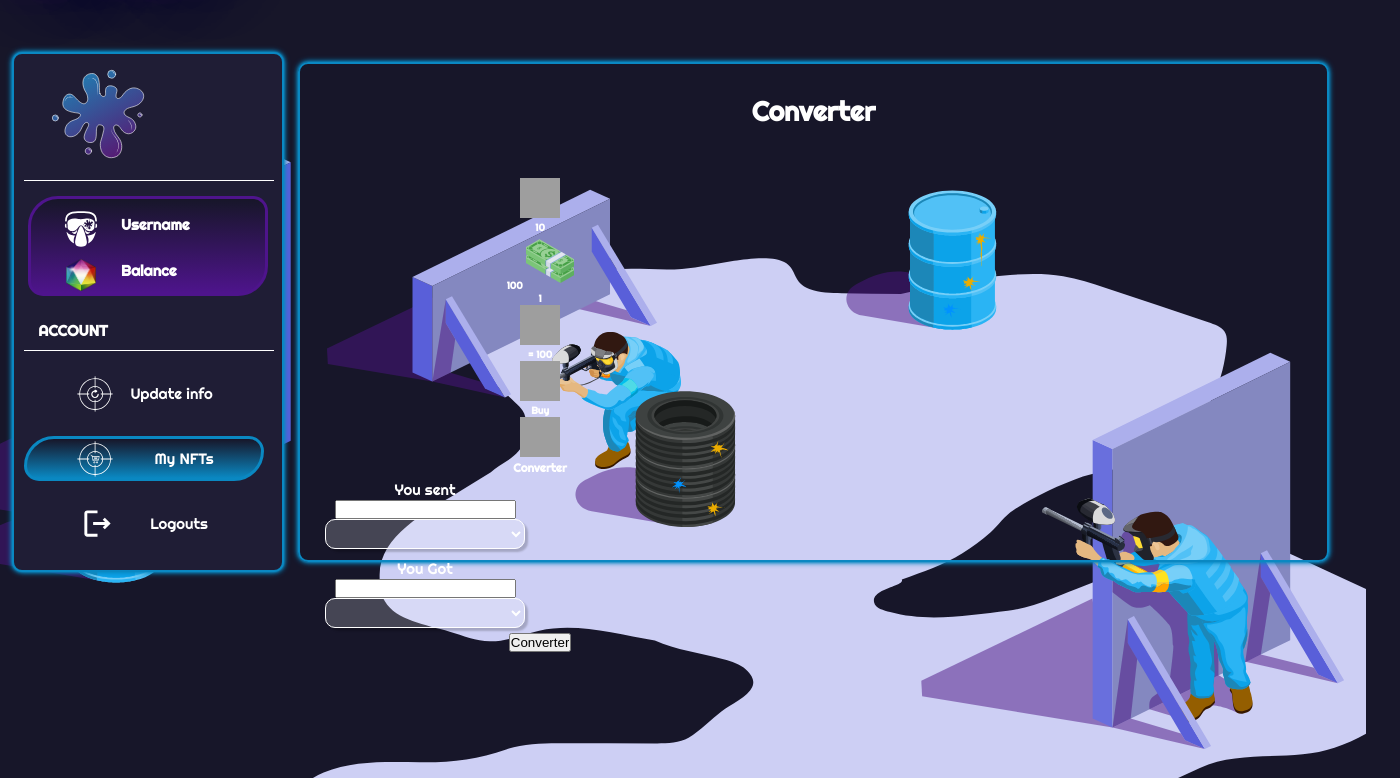
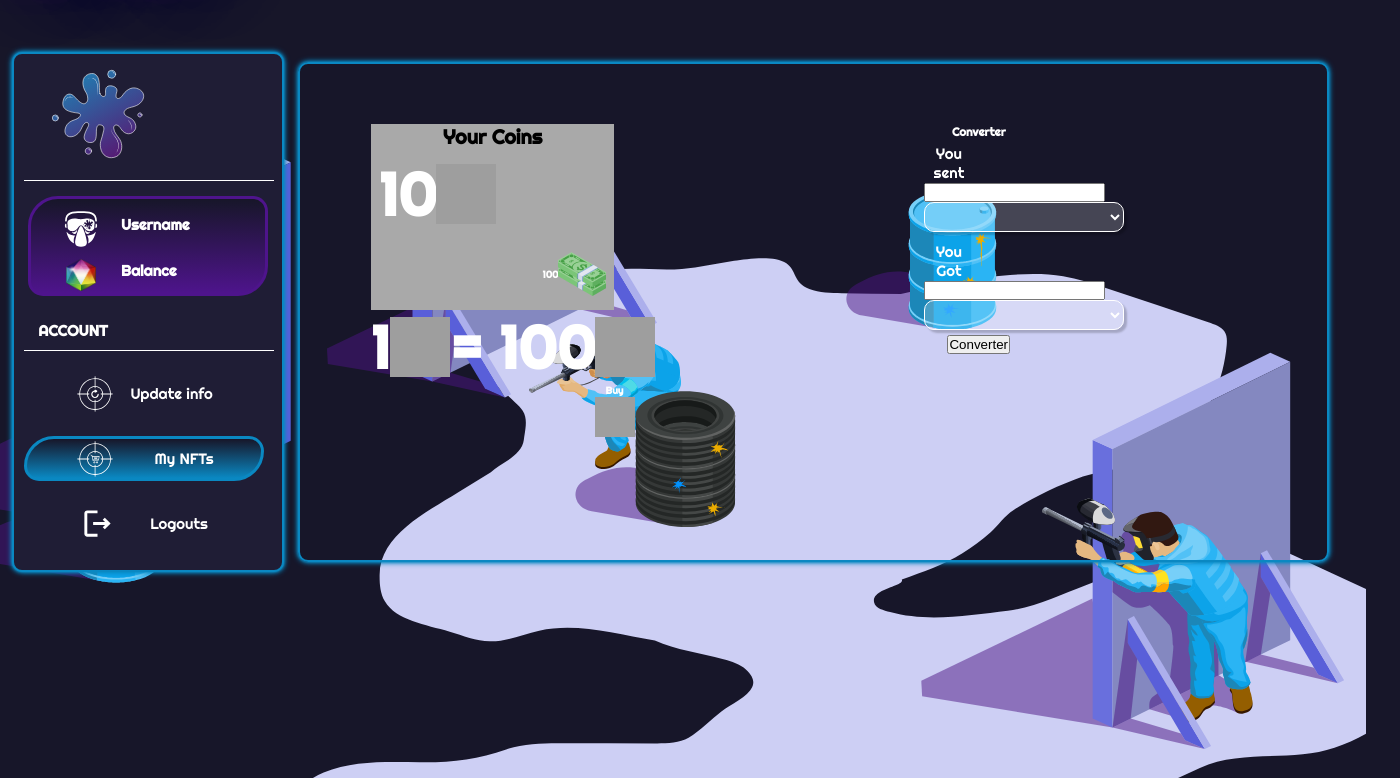
Before and after one commit to Miguelhxrz/BattlePaint, a PHP site: page /view/converter.php in a window 1400 px wide. Shown: the part 75-853 px from the top of the page. Run offline with PHP 8.4, Linux system fonts and the light colour scheme; grey boxes are pictures that could not be loaded.

Commit message:
converter

```diff
--- a/css/converter.css
+++ b/css/converter.css
@@ -494,11 +494,6 @@
     margin-top: 30px;
 }
 
-.moneda_1 {
-    height: 40px;
-    width: 40px;
-}
-
 .moneda_2 {
     height: 40px;
     width: 40px;
@@ -528,3 +523,76 @@
     height: 40px;
     width: 40px;
 }
+
+.nft__container {
+    width: 100%;
+    display: flex;
+    flex-direction: row;
+}
+
+.container_balance {
+    width: 70%;
+}
+
+.converter {
+    width: 30%;
+}
+
+.balance {
+    display: flex;
+    flex-direction: column;
+    width: 40%;
+    background-color: darkgrey;
+    display: flex;
+    margin-left: 10%;
+}
+
+.balance_a {
+    display: flex;
+    flex-direction: row;
+    align-items: center;
+    justify-content: flex-start;
+    margin: 8px;
+}
+
+.balance_a h4 {
+    font-size: 6rem;
+}
+
+.your_coins {
+    font-size: 2rem;
+    color: black;
+}
+
+.moneda_1 {
+    height: 60px;
+    width: 60px;
+}
+
+.balance_b {
+    display: flex;
+    flex-direction: row;
+    align-items: center;
+    justify-content: flex-end;
+    margin: 8px;
+}
+
+.balance_b h4 {
+    display: flex;
+}
+
+.valor {
+    display: flex;
+    flex-direction: row;
+    align-items: center;
+    margin-left: 10%;
+}
+
+.valor h4 {
+    font-size: 6rem;
+}
+
+.valor img {
+    height: 60px;
+    width: 60px;
+}
--- a/view/converter.php
+++ b/view/converter.php
@@ -114,24 +114,33 @@
             </div>
 
             <div class="register__block two">
-                <div class="register__title">
-                    <h2>Converter</h2>
-                </div>
                 <div class="user_update">
 
                     <section class="nft__container">
                         <article class="container_balance">
+                            <div class="conta_balance">
                             <div class="balance">
-                                <img src="../source/img/svg/paint-backets.svg" class="moneda_1" alt="Paint Backets">
-                                <h4>10</h4>
-                                <h4>100 <img src="../source/img/usd.png" alt=""></h4>
+                                <div class="your_coins">
+                                    <h3 class="your_coins">
+                                        Your Coins
+                                    </h3>
+                                </div>
+                                <div class="balance_a">
+                                    <h4>10</h4>
+                                    <img src="../source/img/svg/paint-backets.svg" class="moneda_1" alt="Paint Backets">
+                                </div>
+                                <div class="balance_b">
+                                    <h4>100</h4>
+                                    <img src="../source/img/usd.png" alt="">
+                                </div>
                             </div>
                             <div class="valor">
-                                <h4>1</h4><img src="../source/img/svg/paint-backets.svg" class="moneda_1" alt="">
-                                <h4>= 100</h4><img src="../source/img/svg/paint-point.svg" class="moneda_2" alt="">
+                                <h4>1 </h4><img src="../source/img/svg/paint-backets.svg" class="moneda_1" alt="">
+                                <h4> = 100</h4><img src="../source/img/svg/paint-point.svg" class="moneda_2" alt="">
                             </div>
                             <div class="compra">
                                 <h4>Buy</h4><img src="../source/img/svg/paint-backets.svg" class="moneda_4" alt="">
+                            </div>
                             </div>
                         </article>
 
```
